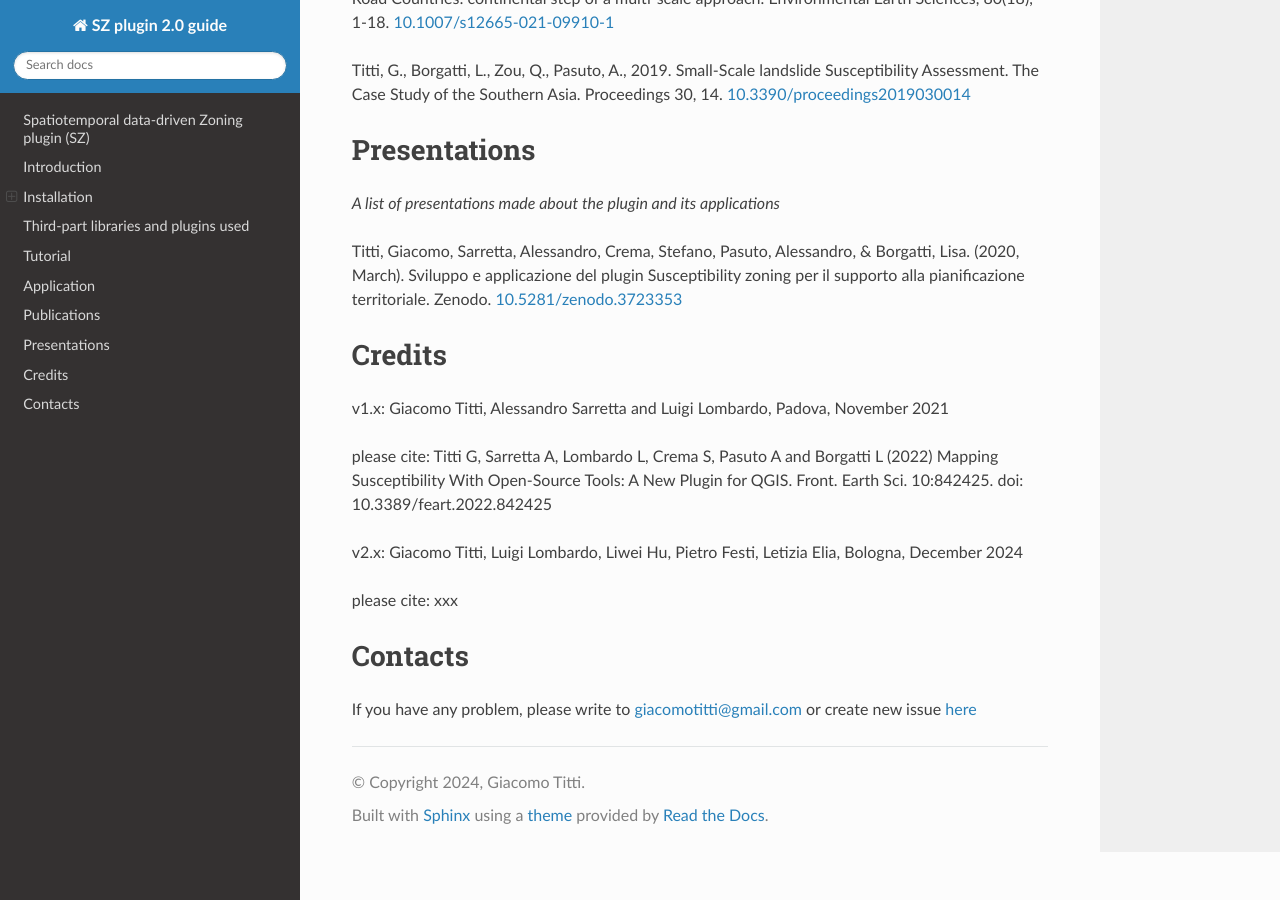
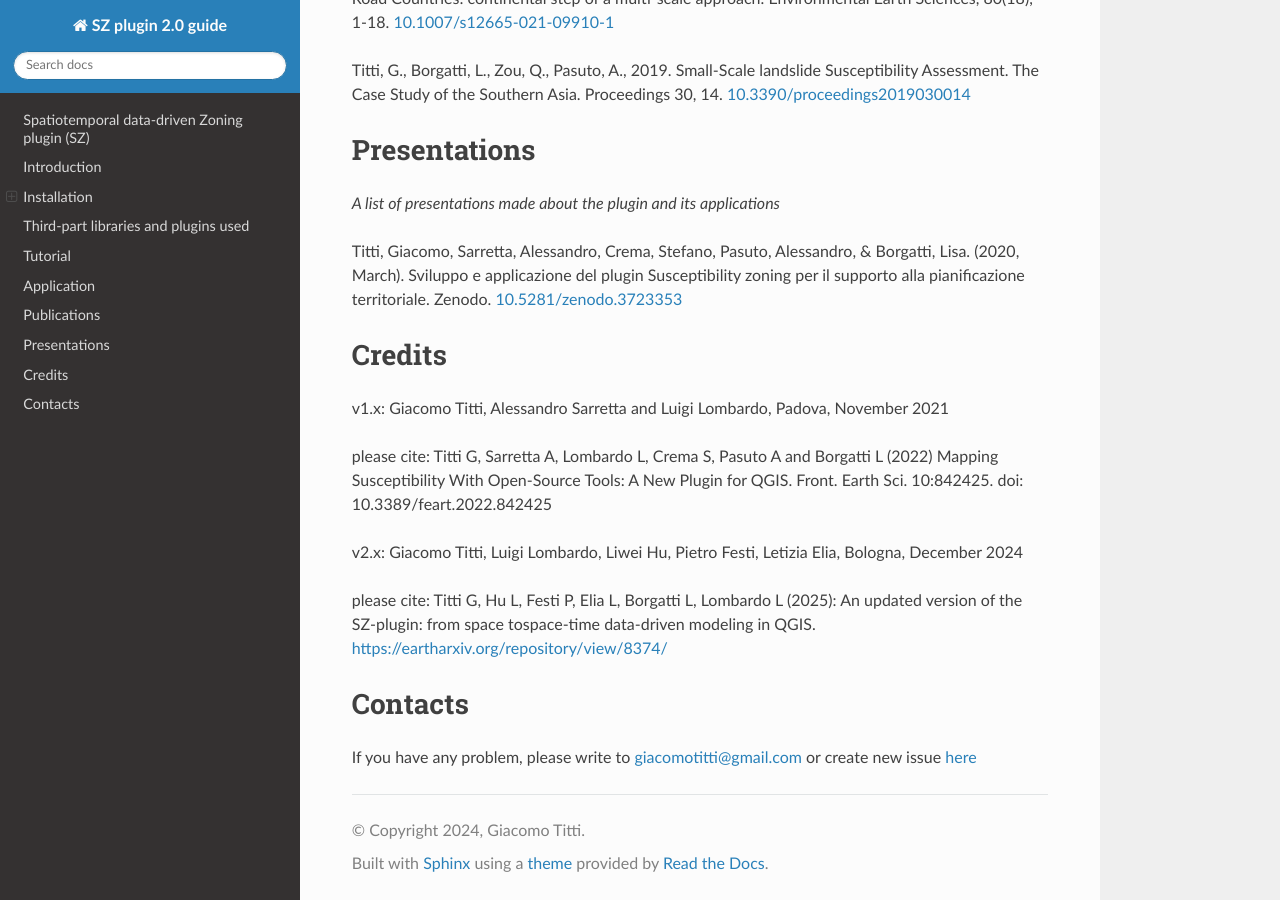
Before and after one commit to SZtools/SZ-docs, a Sphinx documentation site: the page built from docs/source/index.rst, in a window 1280 px wide and 900 px high, scrolled down 8288 px. Built offline with Sphinx 7.4.7 and the Read the Docs theme 3.1.0, drawn with Linux system fonts in a browser that asks for light colours; pages that are not in the unit, such as notebooks, are missing from menus.

Commit message:
Update index.rst

```diff
--- a/docs/source/index.rst
+++ b/docs/source/index.rst
@@ -269,7 +269,7 @@ please cite: Titti G, Sarretta A, Lombardo L, Crema S, Pasuto A and Borgatti L (
 
 v2.x: Giacomo Titti, Luigi Lombardo, Liwei Hu, Pietro Festi, Letizia Elia, Bologna, December 2024
 
-please cite: xxx
+please cite: Titti G, Hu L, Festi P, Elia L, Borgatti L, Lombardo L (2025): An updated version of the SZ-plugin:  from space tospace-time data-driven modeling in QGIS. https://eartharxiv.org/repository/view/8374/
 
 Contacts
 ==========
```
